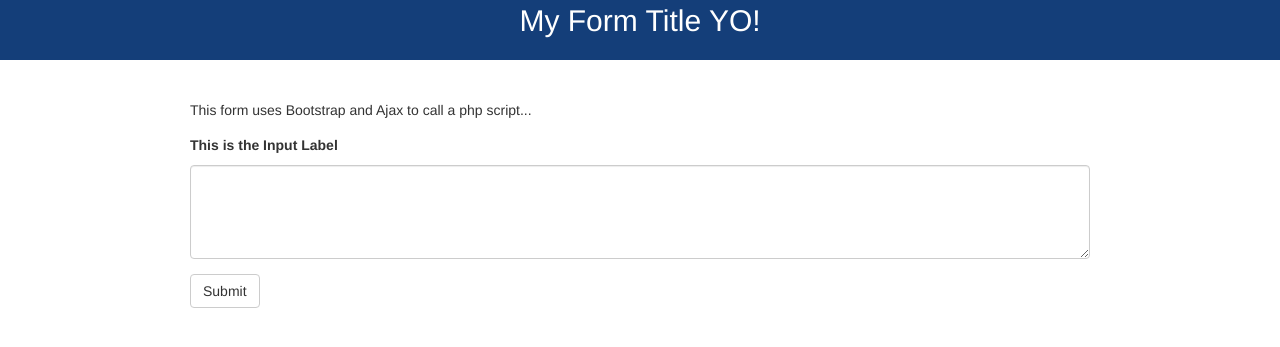
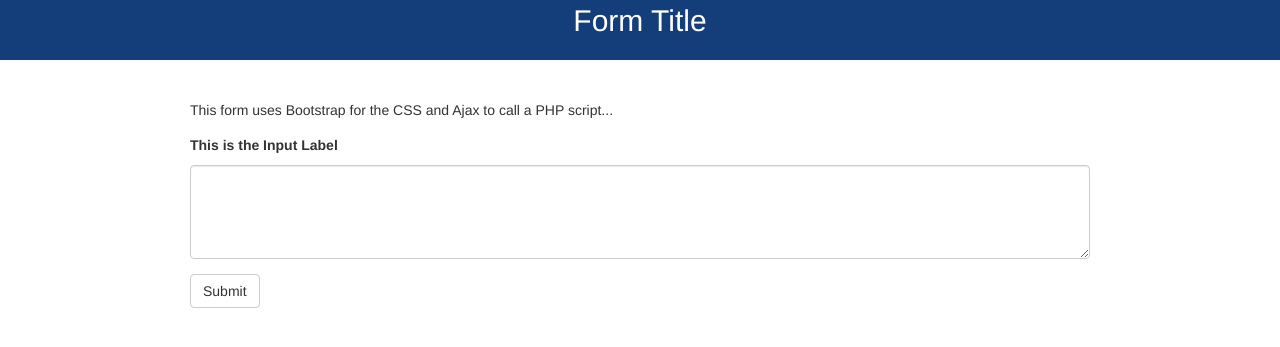
Before and after one commit to pwingard/formajaxphpcall, a PHP site: page / in a window 1280 px wide. Shown: the top 347 px of the page. Run offline with PHP 8.4, Linux system fonts and the light colour scheme; some libraries are stand-ins or nearby versions.

Commit message:
minor edits

```diff
--- a/index.php
+++ b/index.php
@@ -7,8 +7,8 @@ error_reporting(E_ALL);
 
 define("INCLUDE_PATH", "../../twc_includes");
 
-$page_title="My Form Title YO!";
-$page_info="This form uses Bootstrap and Ajax to call a php script...";
+$page_title="Form Title";
+$page_info="This form uses Bootstrap for the CSS and Ajax to call a PHP script...";
 $page_label="This is the Input Label";
 
 ?>
```
